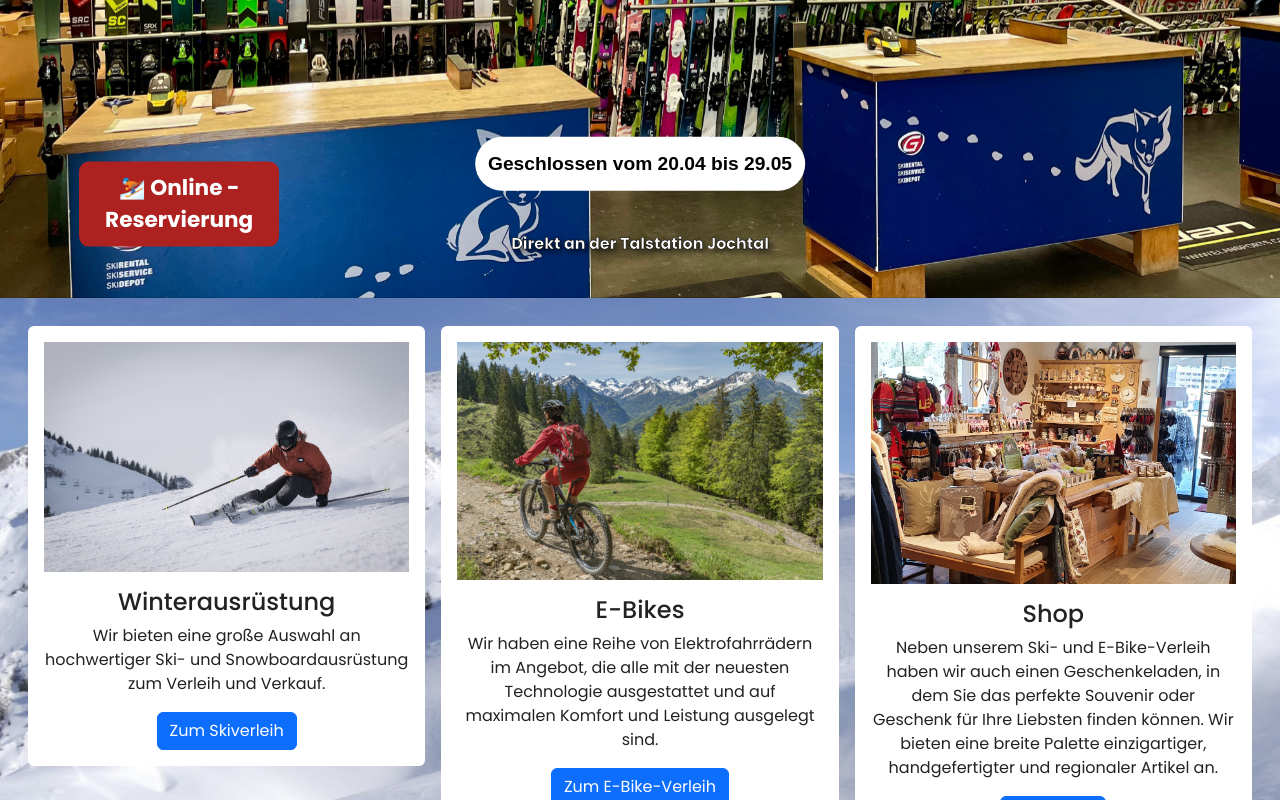
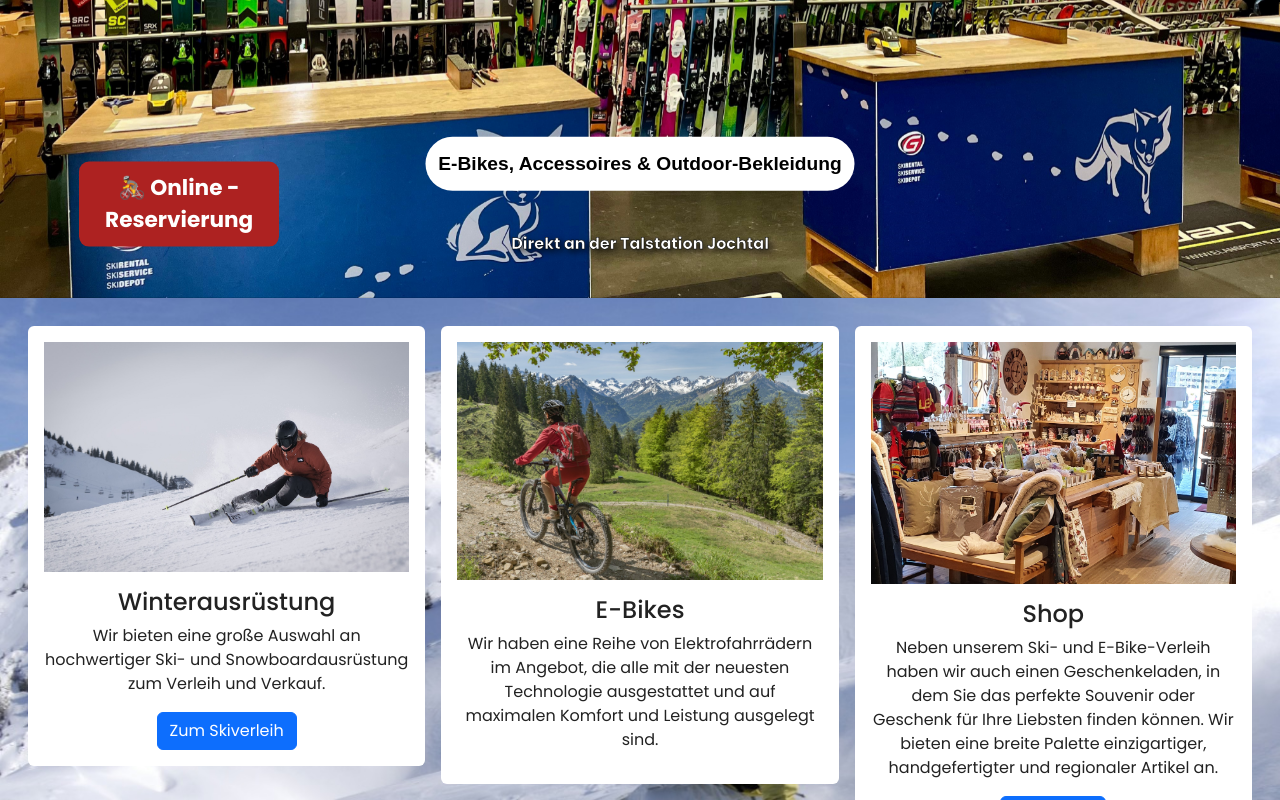
Before and after one commit to JonasGatterer/Shop-Gatterer-React.js, a React (Create React App) app: page / in a window 1280 px wide. Shown: the part 460-1260 px from the top of the page. Built offline with nearby package versions, Linux system fonts and the light colour scheme.

Commit message:
updated main carousel header, updated skiing icon to bike icon, and removed EBike page link

```diff
--- a/public/locales/de/translation.json
+++ b/public/locales/de/translation.json
@@ -18,7 +18,7 @@
         "privacy": "Privacy"
     },
     "carousel":{
-        "main": "Geschlossen vom 20.04 bis 29.05",
+        "main": "E-Bikes, Accessoires & Outdoor-Bekleidung",
         "mainOld": "Highclass rent and service",
         "second": "Direkt an der Talstation Jochtal",
         "onlineRes": "Online -Reservierung"
--- a/public/locales/en/translation.json
+++ b/public/locales/en/translation.json
@@ -18,7 +18,7 @@
         "privacy": "Privacy"
     },
     "carousel":{
-        "main": "Closed from 20.04 to 29.05",
+        "main": "E-bikes, Accessories & Outdoor Clothing",
         "mainOld": "Highclass rent and service",
         "second": "Directly at the Jochtal valley station",
         "onlineRes": "Online reservation"
--- a/public/locales/it/translation.json
+++ b/public/locales/it/translation.json
@@ -18,7 +18,7 @@
         "privacy": "Privacy"
     },
     "carousel":{
-        "main": "Chiuso dal 20.04 al 29.05",
+        "main": "E-bike, Accessori e Abbigliamento Outdoor",
         "mainOld": "Highclass rent and service",
         "second": "Direttamente alla stazione sciistica di Jochtal",
         "onlineRes": "Prenotazione online"
--- a/src/components/Carousel.jsx
+++ b/src/components/Carousel.jsx
@@ -29,7 +29,7 @@ const CarouselComponent = () => {
             </div>
             {/* */}
             <a href="https://rmxob.shop/Main.aspx?shopid=09f6be68-1eba-4948-b460-d901d9c2b251&shopmode=0" target="_blank" rel="noopener noreferrer" className="shop-link">
-                ⛷️ {t("carousel.onlineRes")}
+                🚴 {t("carousel.onlineRes")}
             </a>
             {/*Reservieren Sie Ihre Ausrüstung hier*/}
             {/*Reservieren Sie Ihre Ausrüstung jetzt*/}{/*Reservieren Sie Ihre Ausrüstung online*/}
--- a/src/components/MainBody.jsx
+++ b/src/components/MainBody.jsx
@@ -57,11 +57,11 @@ const MainBody = () => {
                             <div class="card-text"><p>{/*Möchten Sie die Natur auf zwei Rädern erkunden? Unser E-Bike-Verleih ist die perfekte Möglichkeit dazu. Wir haben eine Reihe von Elektrofahrrädern im Angebot, die alle mit der neuesten Technologie ausgestattet und auf maximalen Komfort und Leistung ausgelegt sind.*/}{t("mainbody.card2")}</p></div>
                                                     {/*Ganz gleich, ob Sie die nähere Umgebung erkunden oder ein anspruchsvolleres Terrain in Angriff nehmen möchten, unsere E-Bikes bringen Sie ans Ziel. Das Verleihverfahren ist schnell und einfach, und wir stehen Ihnen jederzeit mit Tipps und Ratschlägen zu den besten Routen zur Seite.*/}
                             <div>{/*<a href="/e-bikes" class="btn btn-primary">Zum E-Bike-Verleih{t("mainbody.cardLink2")}</a>*/}
-                                <Link to="/e-bikes">
+                                {/*<Link to="/e-bikes">
                                     <button type="button" class="btn btn-primary">
                                         {t("mainbody.cardLink2")}
                                     </button>
-                                </Link>
+                                </Link>*/}
                             </div>
                         </div>
                     </div>
```
